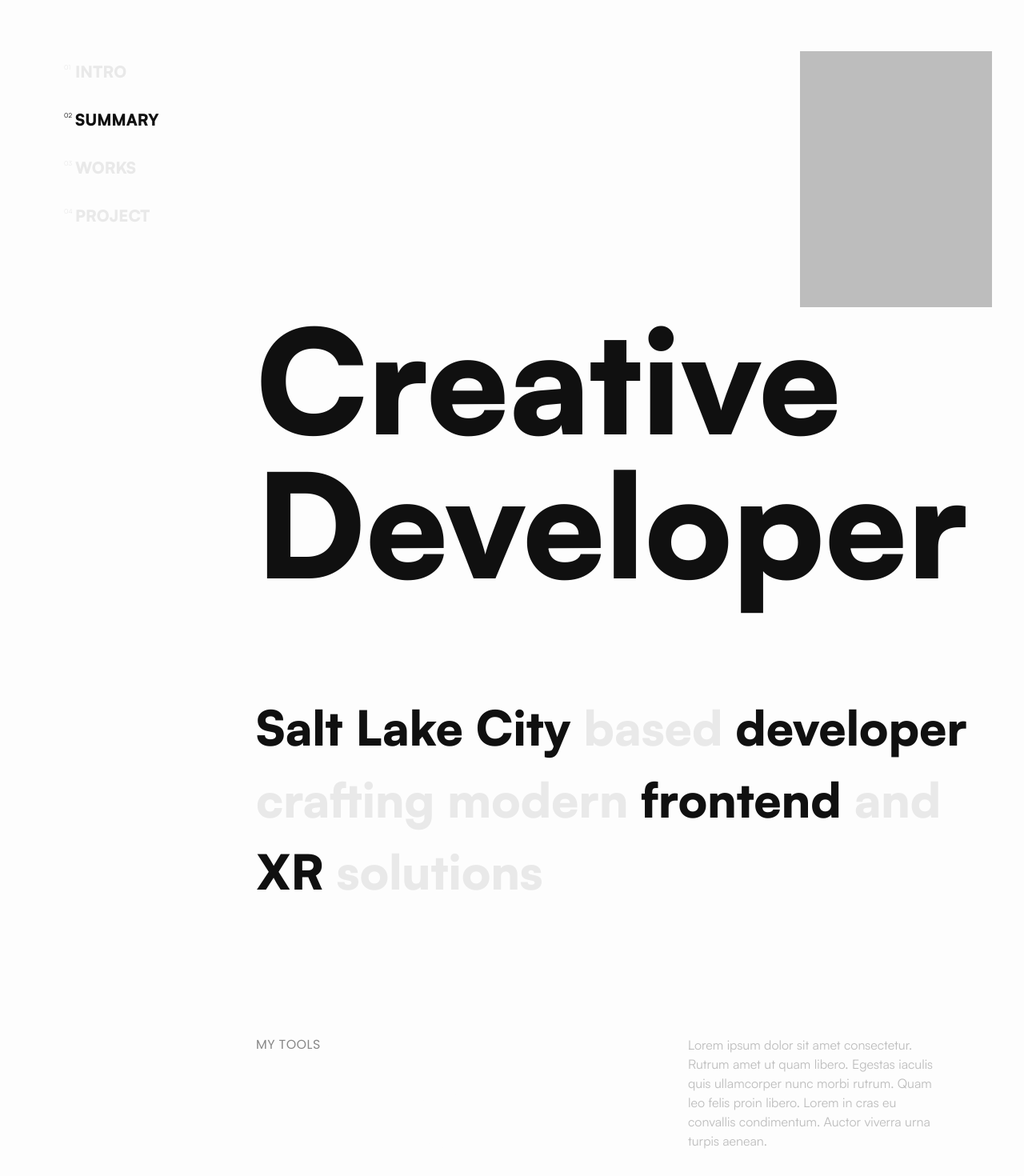
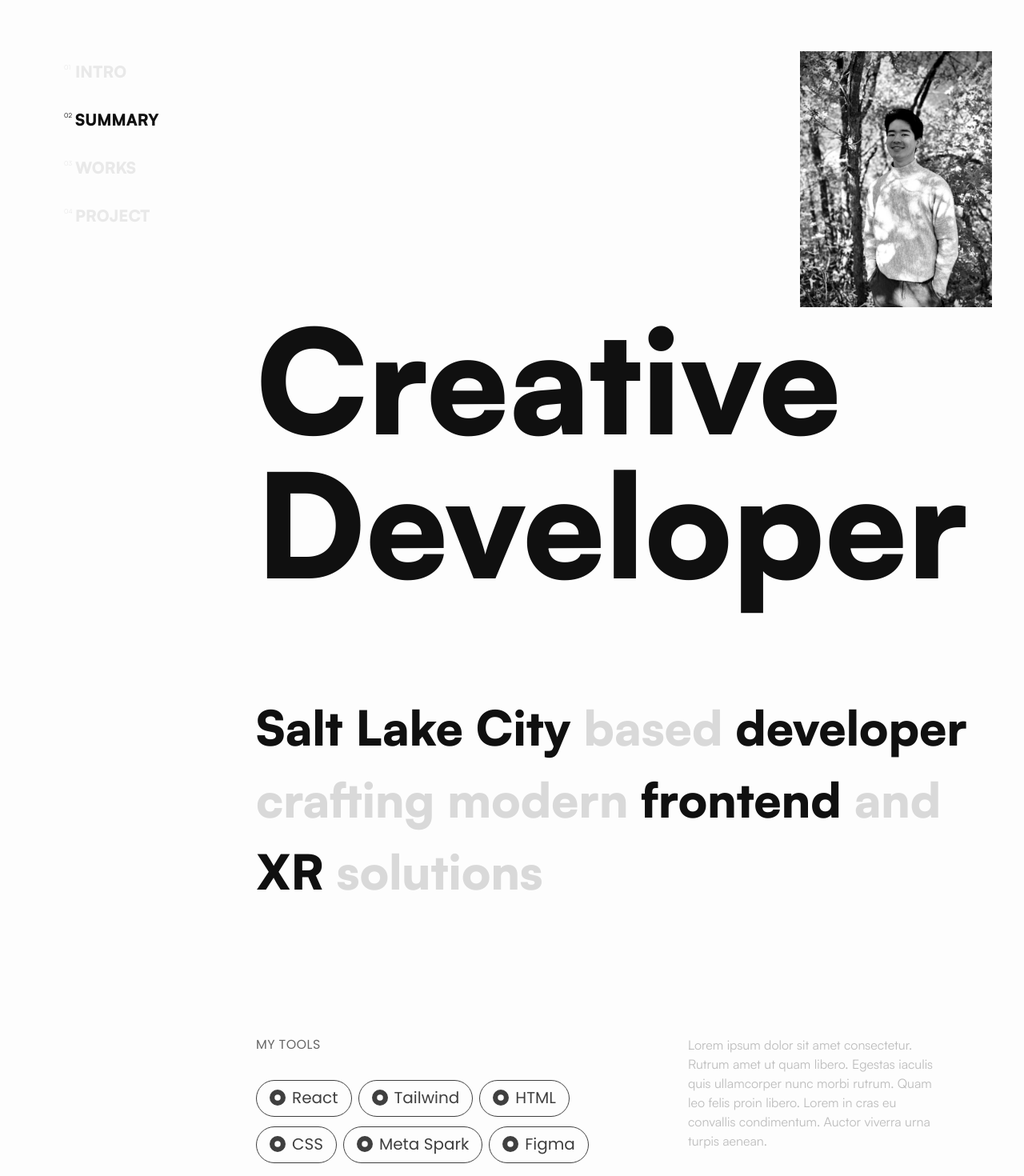
Before and after one commit to mackaykillian/portfolio, a React (Create React App) app: page / in a window 1280 px wide. Shown: the top 1470 px of the page at 80% size. Built offline with nearby package versions, Linux system fonts and the light colour scheme.

Commit message:
moved color logic for skill item to tailwindcss

```diff
--- a/src/components/SkillItem.jsx
+++ b/src/components/SkillItem.jsx
@@ -6,10 +6,10 @@ const textStyle = {
   lg: "text-[20px]",
 };
 
-function SkillItem({ size, label, logo }) {
+function SkillItem({ size, label }) {
   return (
     <div
-      className={`flex w-fit flex-row space-x-2 rounded-full border-[1px] border-neutral-100 px-4 pb-2 pt-[6px] text-neutral-100 ${textStyle[size]}`}
+      className={`flex w-fit flex-row space-x-2 rounded-full border-[1px] border-neutral-800 dark:border-neutral-100 px-4 pb-2 pt-[6px] text-neutral-800 dark:text-neutral-100 ${textStyle[size]}`}
     >
       <div className="">
         <FontAwesomeIcon icon={faCircleDot} />
@@ -20,7 +20,6 @@ function SkillItem({ size, label, logo }) {
 }
 
 SkillItem.defaultProps = {
-  mode: "light",
   size: "sm",
 };
 
--- a/src/views/IntroSection.jsx
+++ b/src/views/IntroSection.jsx
@@ -6,7 +6,7 @@ function IntroSection() {
       </div>
       <div className="flex h-[50vh] grow flex-row">
         <div className="grow"></div>
-        <div className="bg-[url(assets/picture-of-me.png')] h-[40vh] max-h-[400px] w-[30vh] max-w-[300px] bg-neutral-500 bg-cover bg-center"></div>
+        <div className="h-[40vh] max-h-[400px] w-[30vh] max-w-[300px] bg-[url('./assets/picture-of-me.png')] bg-cover bg-center"></div>
         <div className="w-1/8"></div>
       </div>
       <div></div>
--- a/src/views/SummarySection.jsx
+++ b/src/views/SummarySection.jsx
@@ -11,8 +11,8 @@ function SummarySection() {
   const xxlScreen = useMediaQuery({ minWidth: 1536 });
 
   return (
-    <div className="h-screen w-full">
-      <div className="font-display mb-20 text-[40px] font-black text-neutral-300 sm:mb-40 sm:text-[48px] xl:text-[60px] dark:text-neutral-700">
+    <div className="w-full h-fit">
+      <div className="font-display mb-20 text-[40px] font-black text-neutral-400 sm:mb-40 sm:text-[48px] xl:text-[60px] dark:text-neutral-700">
         <span className="text-neutral-900 dark:text-neutral-100">
           Salt Lake City
         </span>{" "}
@@ -25,9 +25,9 @@ function SummarySection() {
         and <span className="text-neutral-900 dark:text-neutral-100">XR</span>{" "}
         solutions
       </div>
-      <div className="md:flex md:flex-row md:space-x-20">
+      <div className="mb-20 md:flex md:flex-row md:space-x-20">
         <div className="mb-10 md:mb-0 md:w-1/2">
-          <div className="mb-4 text-[14px] uppercase tracking-wide text-neutral-600 sm:mb-8 sm:text-[16px] dark:text-neutral-400">
+          <div className="mb-4 text-[14px] uppercase tracking-wide text-neutral-700 sm:mb-8 sm:text-[16px] dark:text-neutral-400">
             My Tools
           </div>
           <div className="flex flex-row flex-wrap">
```
